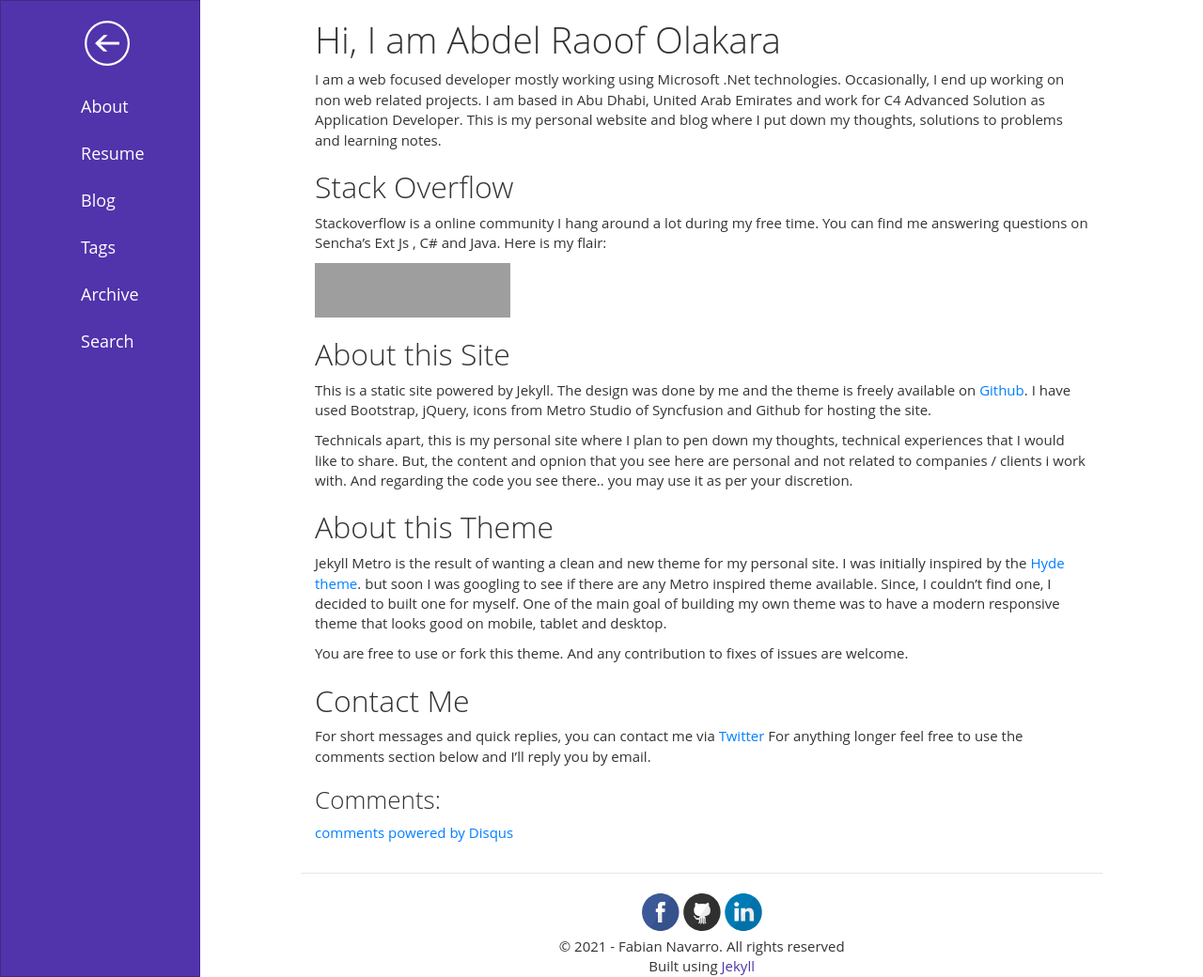
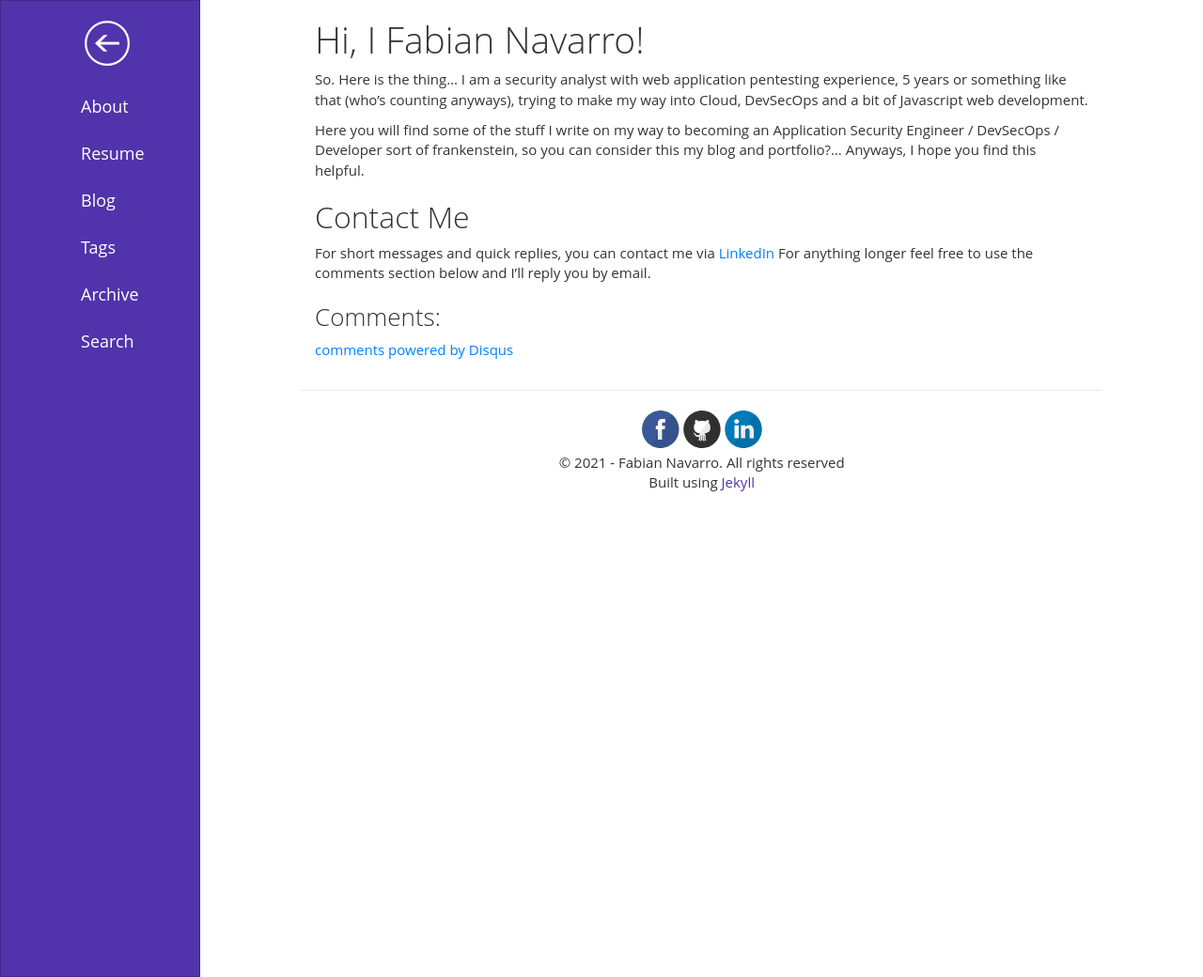
Before and after one commit to fanavarr/fanavarr.github.io, a Jekyll site: the page built from about/index.md, in a window 1280 px wide and 1040 px high. Shown: the whole window at 94% size. Built offline with Jekyll 4.4.1, drawn with Linux system fonts in a browser that asks for light colours; a script that is not in the unit is left out; comment, search, counter and statistics services are not loaded; grey boxes are pictures that could not be loaded.

Commit message:
Update index.md
Add some personal description

```diff
--- a/about/index.md
+++ b/about/index.md
@@ -1,38 +1,18 @@
 ---
 layout: page
-title: Hi, I am Abdel Raoof Olakara
-description: About Me page of Abdel Raoof
+title: Hi, I Fabian Navarro!
+description: About Me page of Fabian Navarro
 theme: purple
 ---
 
-I am a web focused developer mostly working using Microsoft .Net technologies. Occasionally, I end up working on non web related projects. I am based in Abu Dhabi, United Arab Emirates and work for C4 Advanced Solution as Application Developer.
-This is my personal website and blog where I put down my thoughts, solutions to problems and learning notes.
+So. Here is the thing... I am a security analyst with web application pentesting experience, 5 years or something like that (who's counting anyways), trying to make my way into Cloud, DevSecOps and a bit of Javascript web development.
 
-## Stack Overflow
+Here you will find some of the stuff I write on my way to becoming an Application Security Engineer / DevSecOps / Developer sort of frankenstein, so you can consider this my blog and portfolio?...  Anyways, I hope you find this helpful.
 
-Stackoverflow is a online community I hang around a lot during my free time. You can find me answering questions on Sencha's Ext Js , C# and Java. Here is my flair:
-
-<a href="http://stackexchange.com/users/62487">
-<img src="http://stackexchange.com/users/flair/62487.png?theme=clean" width="208" height="58" alt="profile for Abdel Olakara on Stack Exchange, a network of free, community-driven Q&amp;A sites" title="profile for Abdel Olakara on Stack Exchange, a network of free, community-driven Q&amp;A sites">
-</a>
-
-
-## About this Site
-
-This is a static site powered by Jekyll. The design was done by me and the theme is freely available on [Github](https://github.com/olakara/JekyllMetro). I have used Bootstrap, jQuery, icons from Metro Studio of Syncfusion and Github for hosting the site.
-
-Technicals apart, this is my personal site where I plan to pen down my thoughts, technical experiences that I would like to share. But, the content and opnion that you see here are personal and not related to companies / clients i work with. And regarding the code you see there.. you may use it as per your discretion.
-
-## About this Theme
-
-Jekyll Metro is the result of wanting a clean and new theme for my personal site. I was initially inspired by the [Hyde theme](https://github.com/poole/hyde). but soon I was googling to see if there are any Metro inspired theme available.
-Since, I couldn't find one, I decided to built one for myself. One of the main goal of building my own theme was to have a modern responsive theme that looks good on mobile, tablet and desktop.
-
-You are free to use or fork this theme. And any contribution to fixes of issues are welcome.
 
 ## Contact Me
 
-For short messages and quick replies, you can contact me via [Twitter](http://twitter.com/olakara) For anything longer feel free to use the comments section below and I'll reply you by email.
+For short messages and quick replies, you can contact me via [LinkedIn](https://www.linkedin.com/in/fanavarr/) For anything longer feel free to use the comments section below and I'll reply you by email.
 
 ### Comments:
 
```
